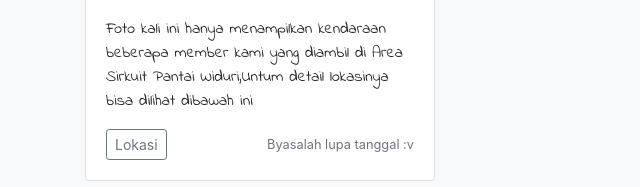
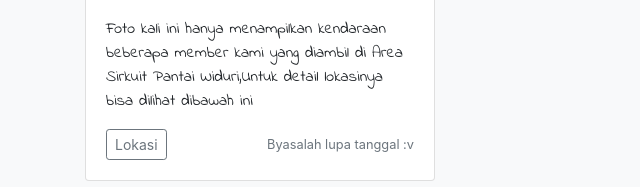
Before and after one commit to DavitID/ngokngok, a plain HTML site: page index.html in a window 1280 px wide. Shown: the part 1471-1658 px from the top of the page, 0-640 px from the left. Drawn offline with Linux system fonts and the light colour scheme; a web font is replaced by a local one.

Commit message:
Update index.html

```diff
--- a/index.html
+++ b/index.html
@@ -154,7 +154,7 @@
                         <div class="card mb-4 box-shadow">
                             <img class="card-img-top" src="img/sirkuit.jpg">
                             <div class="card-body">
-                                <p id="des" class="card-text">Foto kali ini hanya menampilkan kendaraan beberapa member kami yang diambil di Area Sirkuit Pantai Widuri,Untum detail lokasinya bisa dilihat dibawah ini</p>
+                                <p id="des" class="card-text">Foto kali ini hanya menampilkan kendaraan beberapa member kami yang diambil di Area Sirkuit Pantai Widuri,Untuk detail lokasinya bisa dilihat dibawah ini</p>
                                 <div class="d-flex justify-content-between align-items-center">
                                     <div class="btn-group">
                                       <a href="https://www.google.com/maps/place/Area+Sirkuit+Pantai+Widuri,+Unnamed+Road,+Widuri,+Pemalang,+Pemalang+Regency,+Central+Java+52314/@-6.8610259,109.3868317,13z/data=!4m2!3m1!1s0x2e6fdaabc459318b:0x711e67e13b364fe4">
```
